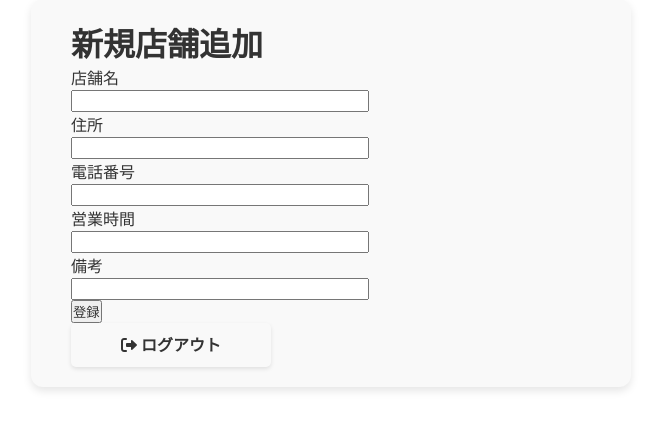
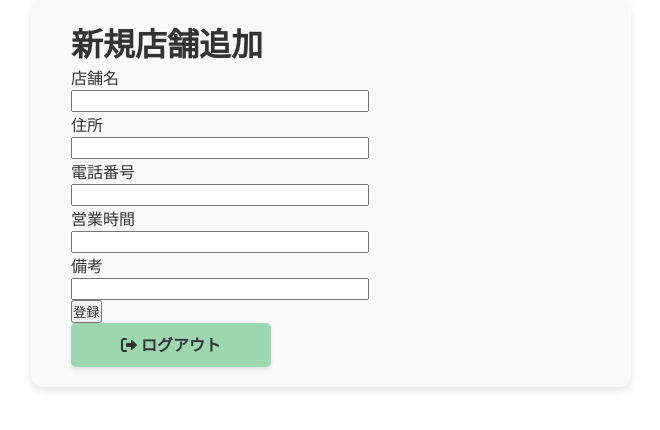
Before and after one commit to cocoacigar375/first, a Flask app: page /add in a window 1280 px wide, with the pointer over the restyled element. Shown: the part 41-471 px from the top of the page, without its empty margins (309-969 px from the left). Run offline with Flask 3, Linux system fonts and the light colour scheme.

```diff
--- a/app/static/css/styles.css
+++ b/app/static/css/styles.css
@@ -7,14 +7,17 @@
     color: #333;
 }
 
+/*リンクのスタイル*/
 a {
     text-decoration: none;
 }
 
+/*リストのスタイル*/
 ul {
     list-style-type: none;
 }
 
+/*テキストエリアのスタイル*/
 textarea {
     -webkit-appearance: none;
     -moz-appearance: none;
@@ -25,7 +28,7 @@ textarea {
     background: transparent;
 }
 
-/* common css */
+/*共通のスタイル*/
 .container {
     margin: 40px auto;
     width: 600px;
@@ -34,6 +37,7 @@ textarea {
     border-radius: 12px;
     box-shadow: 0 4px 8px rgba(0, 0, 0, 0.1);
 }
+
 
 .button {
   border-radius: 5px;
@@ -57,6 +61,10 @@ textarea {
   z-index: 9;
   border: 0;
   font-weight: bold;
+}
+
+.button:hover {
+    background-color: #9cd7b0; /* ホバー時の色 */
 }
 
 .card {
@@ -139,3 +147,7 @@ textarea {
 .modern-form button:active {
     background-color: #003e8f;
 }
+
+.modern-form button:active {
+    background-color: #003e8f;
+}
```
